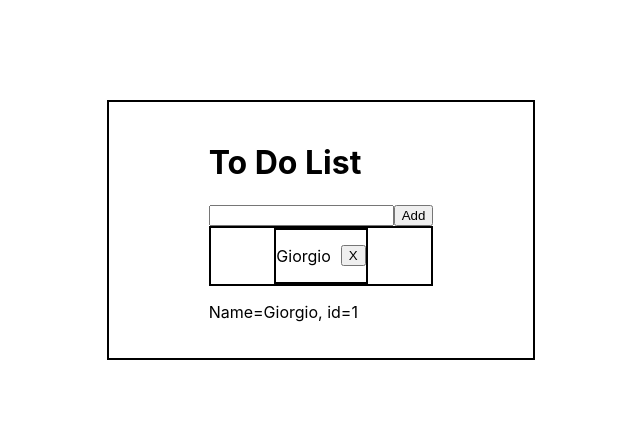
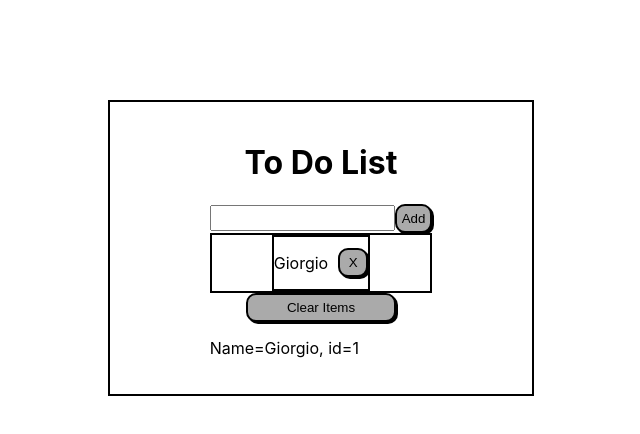
Before and after one commit to stefano-galati/to-do-list-React, a React (Create React App) app: page / in a window 1280 px wide. Shown: the top 434 px of the page, without its empty margins (319-959 px from the left). Built offline with nearby package versions, Linux system fonts and the light colour scheme.

Commit message:
Added ClearItems and buttons styled

```diff
--- a/src/App.css
+++ b/src/App.css
@@ -4,3 +4,19 @@ main{
     width: fit-content;
     padding: 20px 100px 20px 100px;
 }
+
+h1{
+    text-align: center;
+}
+
+button{
+    background-color: #AAAAAA;
+    border: 2px solid black;
+    padding: 5px;
+    min-width: 30px;
+    border-radius: 10px;
+    box-shadow: 2px 2px black;
+}
+button:hover{
+    background-color: #666666;
+}
--- a/src/App.jsx
+++ b/src/App.jsx
@@ -1,5 +1,6 @@
 import Container from './Components/Container/Container';
 import Textbox from './Components/Textbox/Textbox';
+import ClearItems from './Components/ClearItems/ClearItems';
 import { useState } from 'react';
 import './App.css';
 
@@ -14,8 +15,10 @@ function App() {
 	return(
 		<main>
 			<h1>To Do List</h1>
-			<Textbox text={text} setText={setText} items={items} setItems={setItems} maxID={maxID} setMaxID={setMaxID}></Textbox>
+			<Textbox text={text} setText={setText} items={items} setItems={setItems} maxID={maxID} setMaxID={setMaxID} />
 			<Container items={items} setItems={setItems} maxID={maxID} setMaxID={setMaxID} />
+			<ClearItems setItems={setItems} />
+
 			{showItems}
 		</main>
 	)
--- /dev/null
+++ b/src/Components/ClearItems/ClearItems.css
@@ -0,0 +1,8 @@
+#clearItems{
+    display: flex;
+    flex-direction: row;
+    justify-content: center;
+}
+#clearItems>button{
+    width: 150px;
+}
--- /dev/null
+++ b/src/Components/ClearItems/ClearItems.jsx
@@ -0,0 +1,12 @@
+import "./ClearItems.css"
+
+export default function ClearItems(props){
+    const setItems = props.setItems
+    const handleClick = () => setItems([])
+
+    return(
+        <div id="clearItems">
+            <button onClick={handleClick}>Clear Items</button>
+        </div>
+    )
+}
--- /dev/null
+++ b/src/Components/Textbox/Textbox.css
@@ -0,0 +1,3 @@
+input[type="textbox"]{
+    height: 20px;
+}
--- a/src/Components/Textbox/Textbox.jsx
+++ b/src/Components/Textbox/Textbox.jsx
@@ -1,4 +1,4 @@
-
+import "./Textbox.css"
 
 export default function Textbox(props){
     const {text, setText, items, setItems, maxID, setMaxID} = props
```
